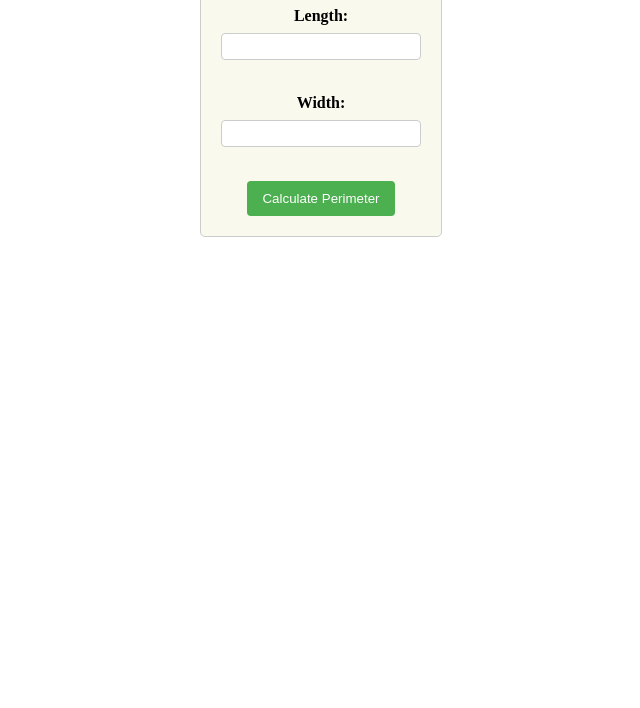
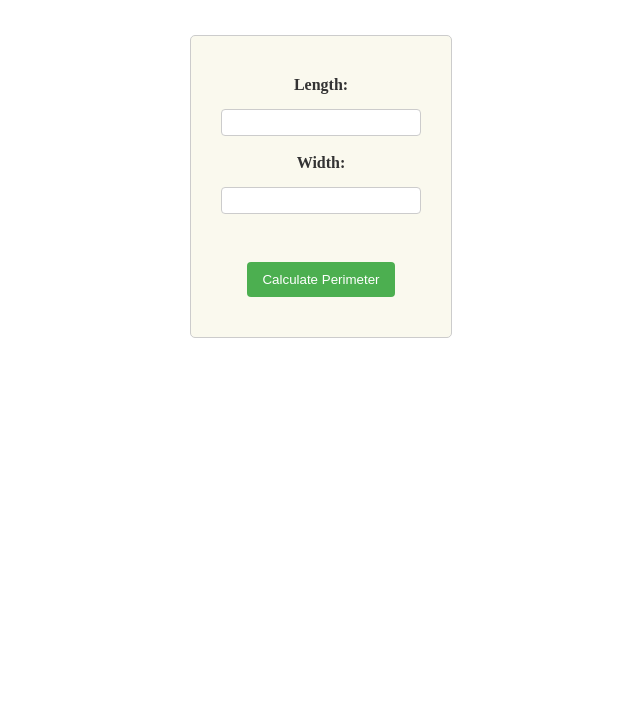
Before and after one commit to siddhikharde/Assignment9, a plain HTML site: page index.html in a window 1280 px wide. Shown: the part 92-800 px from the top of the page, without its empty margins (319-959 px from the left). Drawn offline with Linux system fonts and the light colour scheme.

Commit message:
assignment completed

```diff
--- a/index.html
+++ b/index.html
@@ -9,15 +9,27 @@
 <body>
     <h1 class="title">Perimetre of Rectangle</h1>
     <form id="rectangleForm">
-        <label for="length">Length:</label>
+        <label for="length" class="label">Length:</label>
         <input type="number" id="length" name="length" class="input" required>
         <br>
-        <label for="width">Width:</label>
+        <label for="width" class="label">Width:</label>
         <input type="number" id="width" name="width" class="input" required>
         <br>
-        <button type="submit" class="button">Calculate Perimeter</button>
+        <div id="result" class="result"></div>
+        <button type="button" class="button" onclick="perimetre()">Calculate Perimeter</button>
 
     </form>
-    <div></div>
+
+    <script>
+        const lengthInput = document.getElementById('length');
+        const widthInput = document.getElementById('width');
+        const resultDiv = document.getElementById('result');
+       function perimetre(){
+         const result=parseInt(lengthInput.value) + parseInt(widthInput.value);
+        resultDiv.innerText =`The perimeter is: ${result * 2}`;
+       }
+
+    </script>
+
 </body>
 </html>
--- a/style.css
+++ b/style.css
@@ -1,22 +1,27 @@
 .title{
     text-align: center;
     color: #333;
-    margin-top: 20px;
+    margin-top: 40px;
 }
 #rectangleForm {
     width: fit-content;
-    margin: 0 auto;
-    padding: 20px;
+    margin: 50px auto;
+    padding: 40px 30px;
     border: 1px solid #ccc;
     border-radius: 5px;
     background-color: #FAF9EE;
     display: flex;
     flex-direction: column;
     align-items: center;
-    gap: 8px;
     font-weight: 600;
 }
+.label {
+    margin-bottom: 5px;
+     color: #333;
+
+}
 .input {
+    margin-top: 10px;
     padding: 5px;
     border: 1px solid #ccc;
     border-radius: 4px;
@@ -24,6 +29,7 @@
     box-sizing: border-box;
 }
 button {
+    margin-top: 10px;
     padding: 10px 15px;
     border: none;
     border-radius: 4px;
@@ -31,3 +37,10 @@ button {
     color: white;
     cursor: pointer;
 }
+.result {
+    padding: 10px;
+    font-size: 18px;
+    color: #333;
+    text-align: center;
+
+}
```
